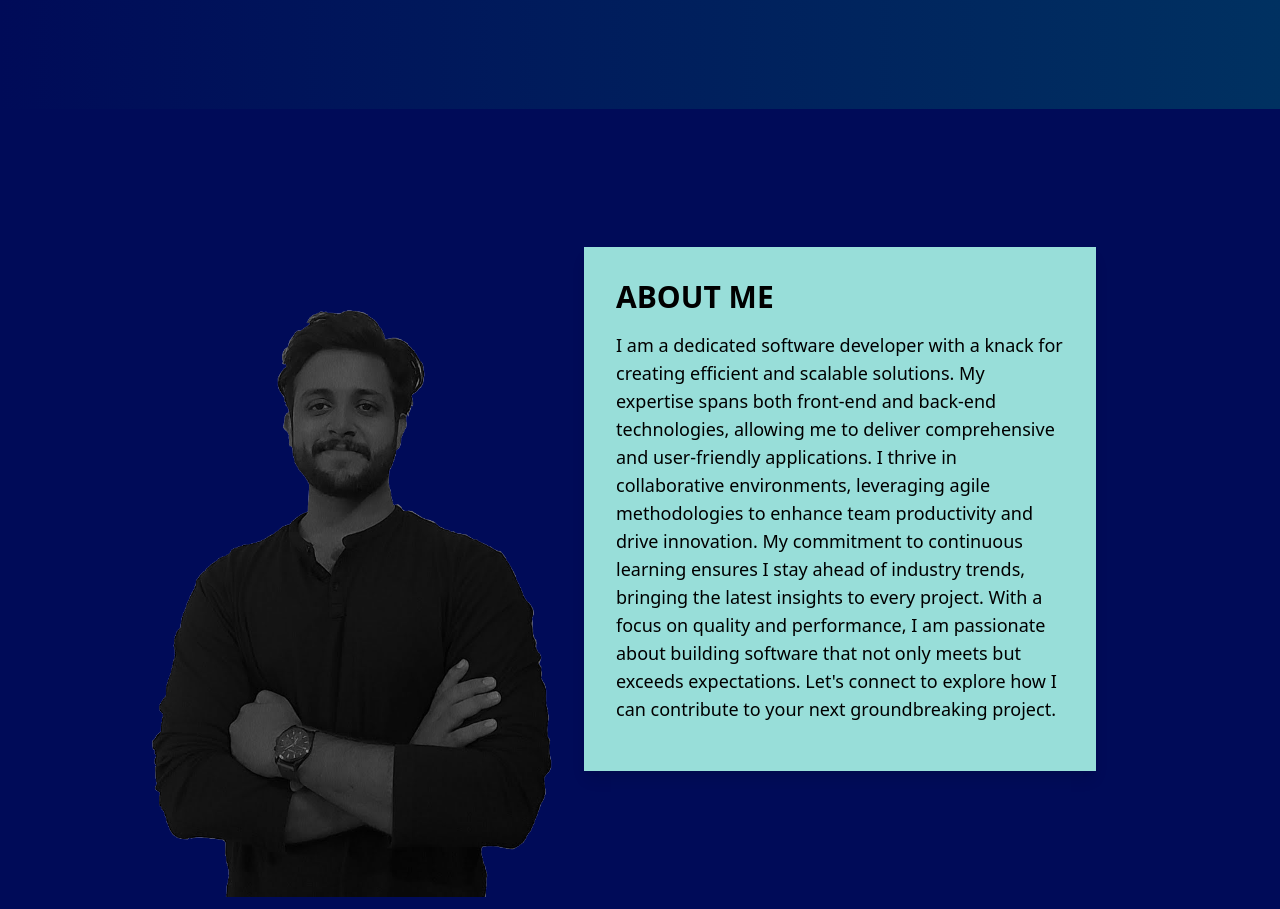
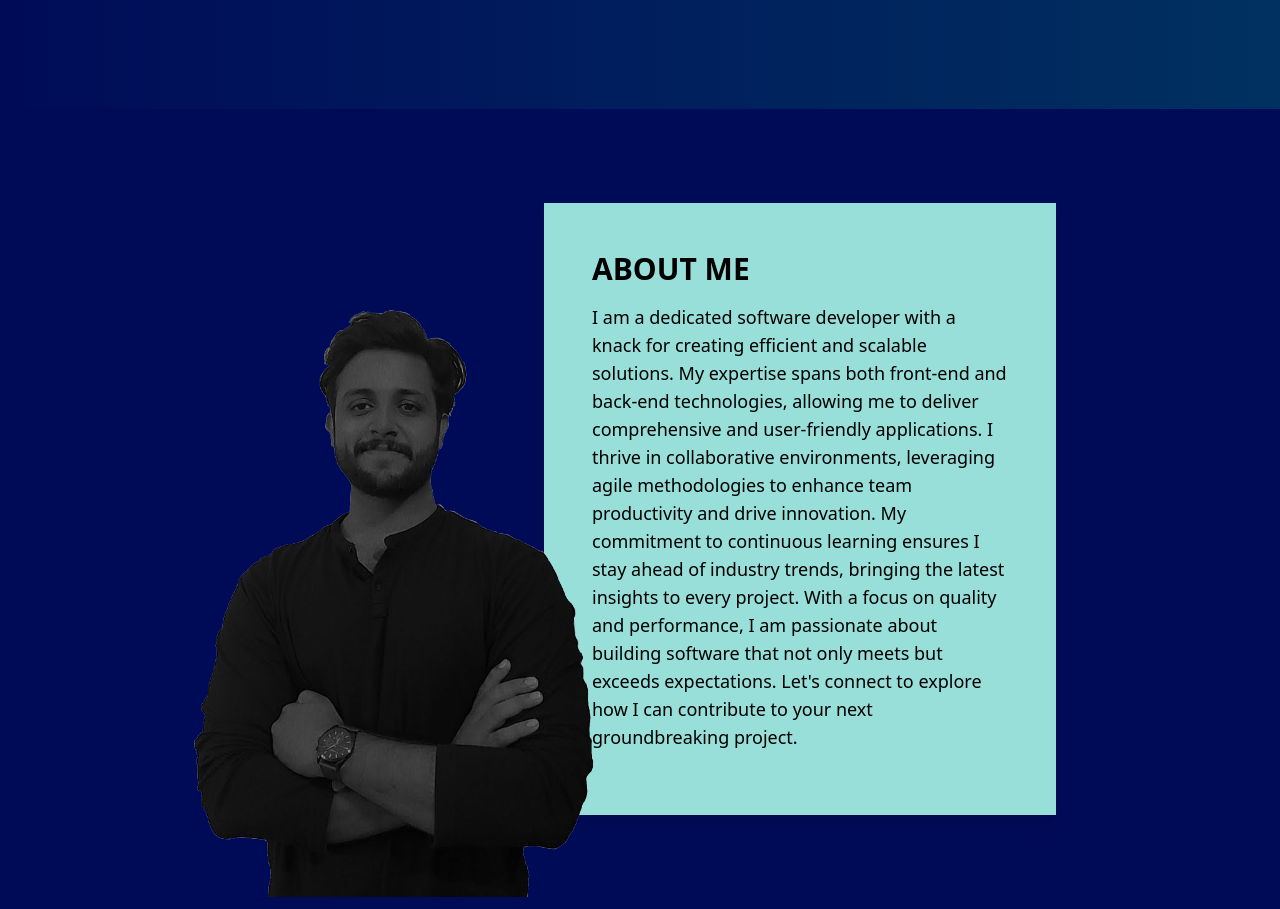
Before and after one commit to amwn1/portfolioA, a React (Create React App) app: page / in a window 1280 px wide. Shown: the part 691-1600 px from the top of the page. Built offline with nearby package versions, Linux system fonts and the light colour scheme; a web font is replaced by a local one.

Commit message:
overlapping containers

```diff
--- a/src/components/aboutme.tsx
+++ b/src/components/aboutme.tsx
@@ -3,18 +3,20 @@ import profileImage from "../resources/images/profile21.png"; // Replace with yo
 
 const AboutMe: React.FC = () => {
   return (
-    <div className="min-h-screen bg-[#000B58] flex items-center justify-center">
+    <div className="min-h-screen bg-[#000B58] flex items-center justify-center relative px-4">
+      {/* Container for Image and Content */}
+      <div className="flex items-center justify-center relative max-w-6xl mx-auto">
         {/* Image */}
-      <div className="flex justify-center items-center">
+        <div className="relative">
           <img
             src={profileImage}
             alt="Profile"
-          className="w-[400px] h-auto object-cover z-20"
+            className="w-[300px] md:w-[400px] h-auto object-cover z-20 relative"
+            style={{ transform: 'translateX(-30px)' }}
           />
         </div>
         {/* Content Box */}
-      <div className="flex justify-center items-center p-8">
-        <div className="bg-[#98DED9] p-8 shadow-lg max-w-lg z-10 relative">
+        <div className="bg-[#98DED9] p-8 md:p-12 shadow-lg max-w-lg z-10 relative ml-[-50px] md:ml-[-80px]">
           <h1 className="text-3xl font-bold mb-4">ABOUT ME</h1>
           <p className="text-lg">
             I am a dedicated software developer with a knack for creating efficient and scalable solutions. My expertise spans both front-end and back-end technologies, allowing me to deliver comprehensive and user-friendly applications. I thrive in collaborative environments, leveraging agile methodologies to enhance team productivity and drive innovation. My commitment to continuous learning ensures I stay ahead of industry trends, bringing the latest insights to every project. With a focus on quality and performance, I am passionate about building software that not only meets but exceeds expectations. Let's connect to explore how I can contribute to your next groundbreaking project.
```
Lines whose indentation alone changed are shown as unchanged.
